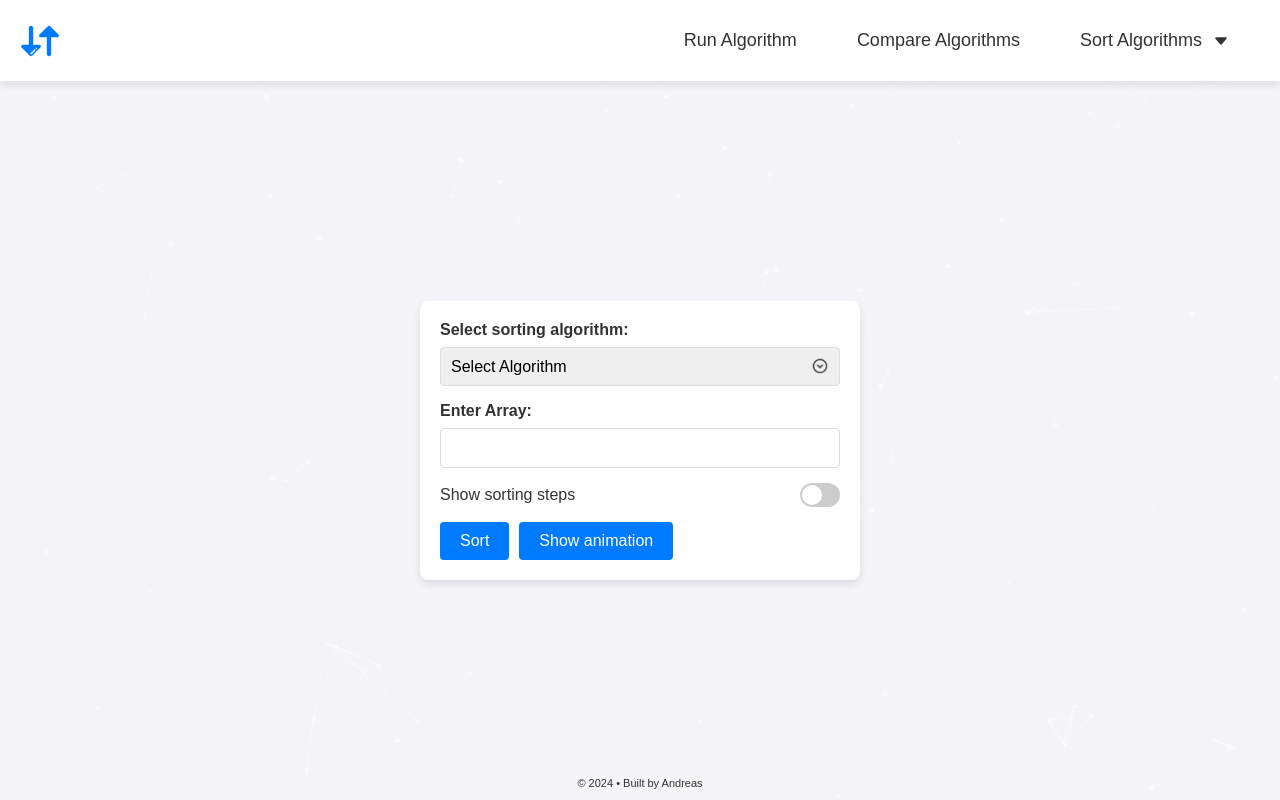
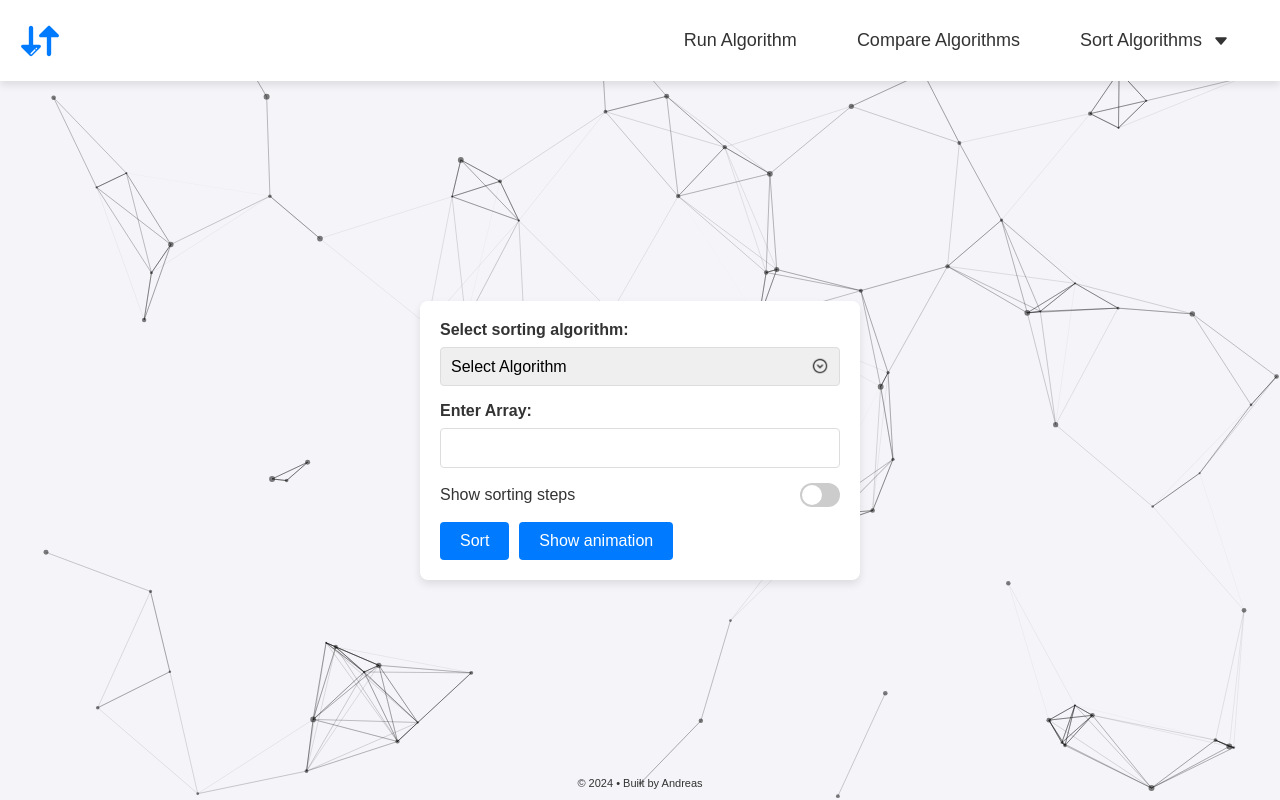
Before and after one commit to aghyy/sorting-visualizer, a React (Vite) app: page / in a window 1280 px wide. Built offline with nearby package versions, Linux system fonts and the light colour scheme.

Commit message:
add dark/light mode to bg

```diff
--- a/src/App.jsx
+++ b/src/App.jsx
@@ -111,7 +111,7 @@ function App() {
       <NavBar setSelectedOption={setSelectedOption} />
 
       <div className="app-container" ref={appContainerRef}>
-        <ParticlesBackground />
+        <ParticlesBackground theme={theme} />
         {selectedOption === 'RunAlgorithm' &&
           <Algorithm algorithmState={algorithmState} updateAlgorithmState={updateAlgorithmState} />
         }
--- a/src/assets/components/ParticlesBackground.jsx
+++ b/src/assets/components/ParticlesBackground.jsx
@@ -1,8 +1,11 @@
-import React from 'react';
+import React, { useEffect, useState } from 'react';
 import Particles from 'react-tsparticles';
 import { loadFull } from 'tsparticles';
 
-const ParticlesBackground = () => {
+const ParticlesBackground = ({ theme }) => {
+    const [particlesColor, setParticlesColor] = useState('#ffffff');
+    const [shapeStrokeColor, setShapeStrokeColor] = useState('#000000');
+
     const particlesInit = async (main) => {
         await loadFull(main);
     };
@@ -10,6 +13,11 @@ const ParticlesBackground = () => {
     const particlesLoaded = (container) => {
         console.log(container);
     };
+
+    useEffect(() => {
+        setParticlesColor(theme === 'dark' ? '#ffffff' : '#000000');
+        setShapeStrokeColor(theme === 'dark' ? '#000000' : '#ffffff');
+    }, [theme]);
 
     return (
         <Particles
@@ -26,13 +34,13 @@ const ParticlesBackground = () => {
                         }
                     },
                     color: {
-                        value: "#ffffff"
+                        value: particlesColor
                     },
                     shape: {
                         type: "circle",
                         stroke: {
                             width: 0,
-                            color: "#000000"
+                            color: shapeStrokeColor
                         },
                         polygon: {
                             nb_sides: 5
@@ -66,7 +74,7 @@ const ParticlesBackground = () => {
                     line_linked: {
                         enable: true,
                         distance: 150,
-                        color: "#ffffff",
+                        color: particlesColor,
                         opacity: 0.4,
                         width: 1
                     },
--- a/src/assets/components/Sort.css
+++ b/src/assets/components/Sort.css
@@ -22,6 +22,7 @@
 	padding: .5em 2em 0 1em;
 	background-color: #fff;
 	box-shadow: 0 4px 8px rgba(0, 0, 0, 0.1);
+	pointer-events: auto;
 }
 
 .controller {
```
